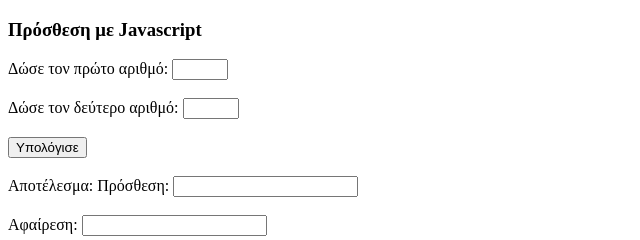
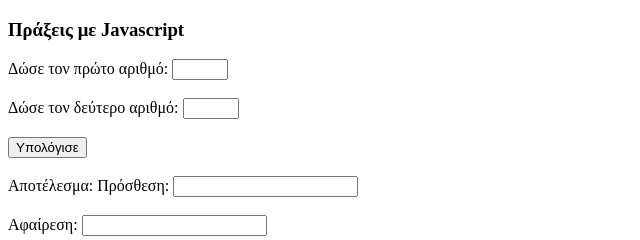
Before and after one commit to defendergr/js, a plain HTML site: page index.html in a window 1280 px wide. Shown: the top 240 px of the page, 0-640 px from the left. Drawn offline with Linux system fonts and the light colour scheme.

Commit message:
Update index.html

```diff
--- a/index.html
+++ b/index.html
@@ -6,7 +6,7 @@
   <title>JS</title>
 </head>
 <body>
-<h3>Πρόσθεση με Javascript</h3>
+<h3>Πράξεις με Javascript</h3>
 	<label>Δώσε τον πρώτο αριθμό:</label>
 	<input type=number min=1 max=10 id="v1">
 	<br>
```
